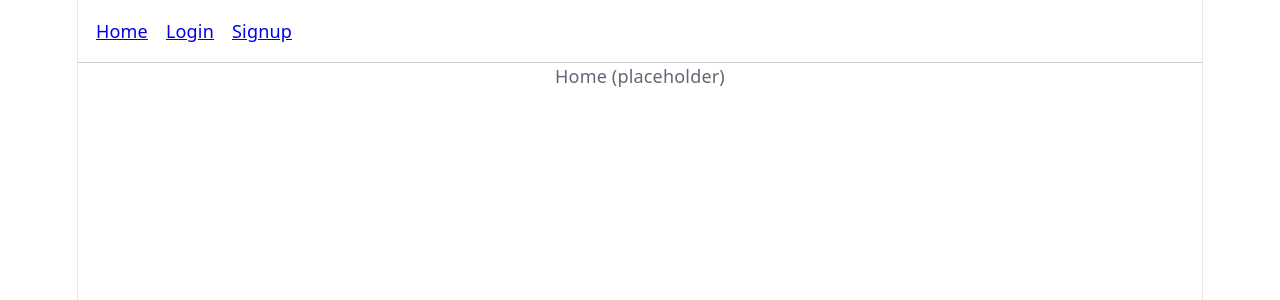
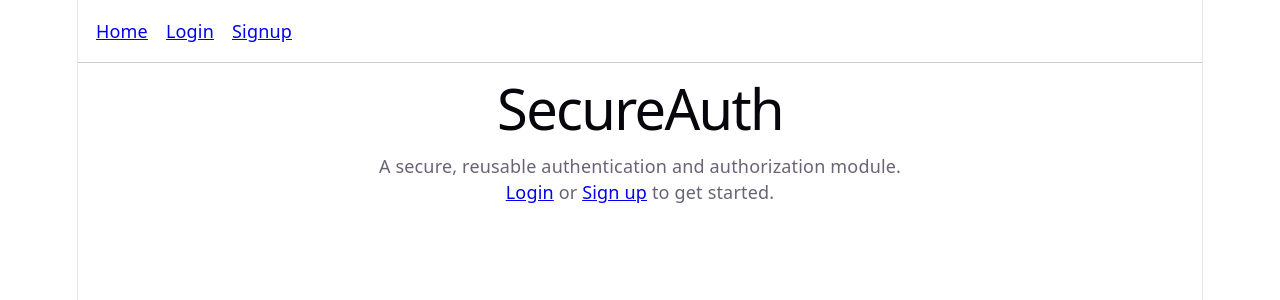
Before and after one commit to meriemsakhri/secureauth, a React app in the folder frontend/: page / in a window 1280 px wide. Shown: the top 300 px of the page. Built offline with nearby package versions, Linux system fonts and the light colour scheme; the HTML template or start-up script is replaced by a standard one.

Commit message:
Add Home page

```diff
--- a/frontend/src/App.jsx
+++ b/frontend/src/App.jsx
@@ -7,13 +7,14 @@ import ForgotPassword from './pages/ForgotPassword';
 import ResetPassword from './pages/ResetPassword';
 import Dashboard from './pages/Dashboard';
 import Admin from './pages/Admin';
+import Home from './pages/Home';
 
 function App() {
   return (
     <>
       <Navbar />
       <Routes>
-        <Route path="/" element={<div>Home (placeholder)</div>} />
+        <Route path="/" element={<Home />} />
         <Route path="/login" element={<Login />} />
         <Route path="/signup" element={<Signup />} />
         <Route path="/forgot-password" element={<ForgotPassword />} />
--- /dev/null
+++ b/frontend/src/pages/Home.jsx
@@ -0,0 +1,22 @@
+import { Link } from 'react-router-dom';
+import { useAuth } from '../context/AuthContext';
+
+function Home() {
+  const { user } = useAuth();
+
+  return (
+    <div>
+      <h1>SecureAuth</h1>
+      <p>A secure, reusable authentication and authorization module.</p>
+      {user ? (
+        <Link to="/dashboard">Go to Dashboard</Link>
+      ) : (
+        <p>
+          <Link to="/login">Login</Link> or <Link to="/signup">Sign up</Link> to get started.
+        </p>
+      )}
+    </div>
+  );
+}
+
+export default Home;
```
